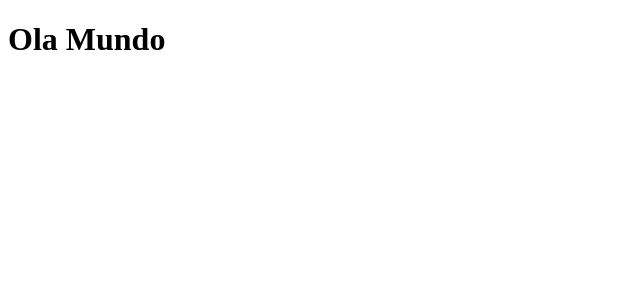
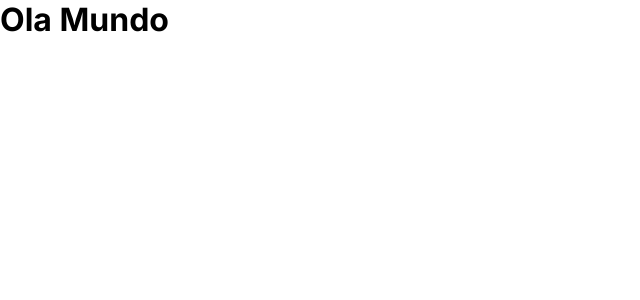
Before and after one commit to aluiz815/ignite-toDo, a React (Vite) app: page / in a window 1280 px wide. Shown: the top 300 px of the page, without its empty margins (0-640 px from the left). Built offline with nearby package versions, Linux system fonts and the light colour scheme.

Commit message:
Design Pattern Configurated

```diff
--- a/index.html
+++ b/index.html
@@ -2,7 +2,12 @@
 <html lang="en">
   <head>
     <meta charset="UTF-8" />
+    <link rel="preconnect" href="https://fonts.googleapis.com"/>
+    <link rel="preconnect" href="https://fonts.gstatic.com" crossorigin/>
+
     <meta name="viewport" content="width=device-width, initial-scale=1.0" />
+
+    <link href="https://fonts.googleapis.com/css2?family=Inter:wght@400;700&display=swap" rel="stylesheet"/>
     <title>Ignite Todo</title>
   </head>
   <body>
--- /dev/null
+++ b/src/global.css
@@ -0,0 +1,29 @@
+:root {
+    --gray-100: #F2F2F2;
+    --gray-200: #D9D9D9;
+    --gray-300: #808080;
+    --gray-400: #333333;
+    --gray-500: #262626;
+    --gray-600: #1A1A1A;
+    --gray-700: #0D0D0D;
+
+
+
+    --purple:#8284FA;
+    --purple-dark:#5E60CE;
+
+    --blue:#4EA8DE;
+    --blue-dark:#1E6F9F
+}
+
+
+* {
+    margin: 0;
+    padding: 0;
+    box-sizing: border-box;
+    outline: 0;
+}
+
+body {
+    font-family: 'Inter', sans-serif;
+}
--- a/src/main.tsx
+++ b/src/main.tsx
@@ -1,7 +1,7 @@
 import React from 'react'
 import ReactDOM from 'react-dom/client'
 import { App } from './App'
-
+import './global.css';
 
 ReactDOM.createRoot(document.getElementById('root') as HTMLElement).render(
   <React.StrictMode>
```
